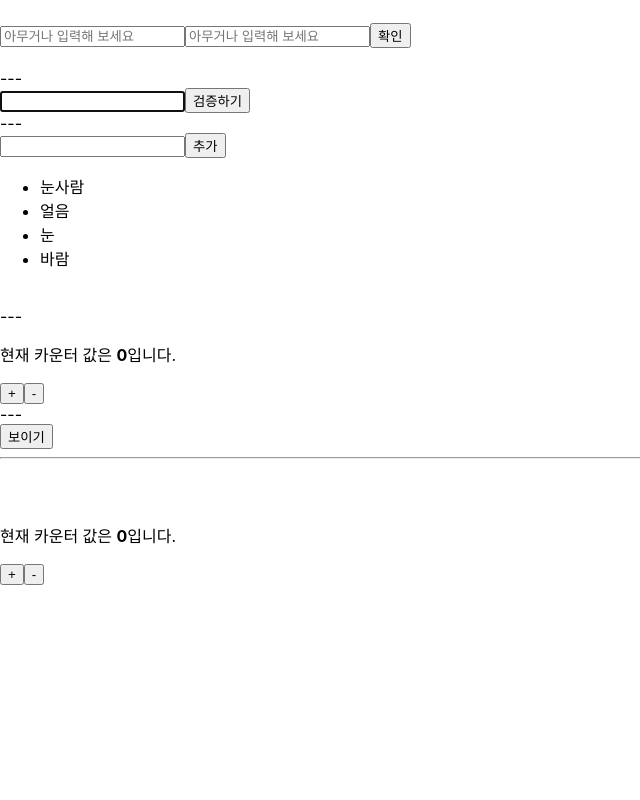
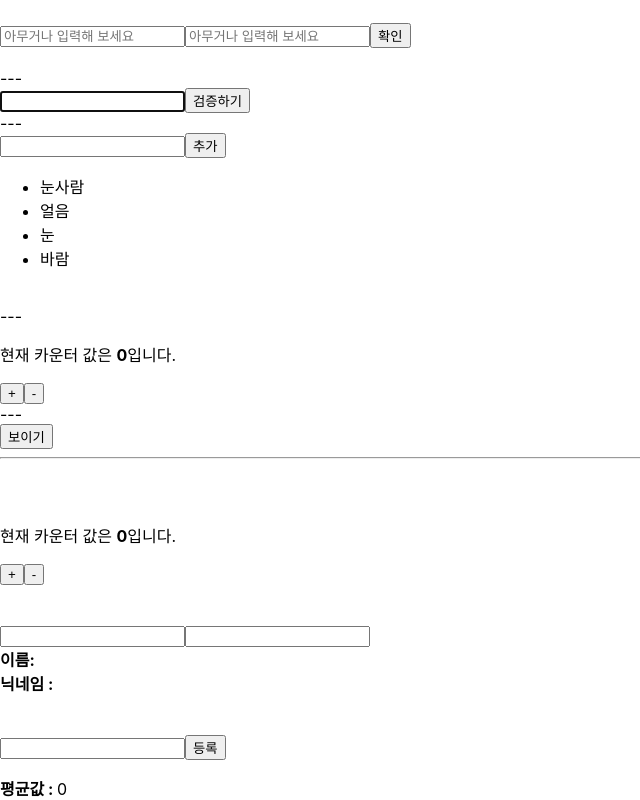
Before and after one commit to kqjatjr/ReactStudy, a React (Create React App) app: page / in a window 1280 px wide. Shown: the part 433-1233 px from the top of the page, without its empty margins (0-640 px from the left). Before the commit the page ends 1018 px from the top, so only its background shows below. Built offline with nearby package versions, Linux system fonts and the light colour scheme.

Commit message:
React Hooks

```diff
--- a/src/App.tsx
+++ b/src/App.tsx
@@ -8,6 +8,8 @@
 import Info from "./Components/Info";
 import { useState } from "react";
 import Counter3 from "./Components/Counter3";
+import Info2 from "./Components/Info2";
+import Average from "./Components/Average";
 
 function App() {
   const [visible, setVisible] = useState<boolean>(false);
@@ -50,6 +52,12 @@
       <br />
       <br />
       <Counter3 />
+      <br />
+      <br />
+      <Info2 />
+      <br />
+      <br />
+      <Average />
     </div>
   );
 }
--- /dev/null
+++ b/src/Components/Average.tsx
@@ -0,0 +1,44 @@
+import React, { useCallback, useMemo, useRef, useState } from "react";
+
+const getAverage = (numbers: number[]) => {
+  console.log("평균값 계산중..");
+  if (numbers.length === 0) return 0;
+  const sum = numbers.reduce((a, b) => a + b);
+  return sum / numbers.length;
+};
+
+const Average = () => {
+  const [list, setList] = useState<number[]>([]);
+  const [number, setNumber] = useState<string>("");
+
+  const $inputEl = useRef<HTMLInputElement>(null);
+
+  const onChange = useCallback((e: React.ChangeEvent<HTMLInputElement>) => {
+    setNumber(e.target.value);
+  }, []); // 컴포넌트가 처음 랜더링될때만 함수생성
+
+  const onInsert = useCallback(() => {
+    setList((prevList) => prevList.concat(parseInt(number)));
+    setNumber("");
+    if ($inputEl.current !== null) $inputEl.current.focus();
+  }, [number, list]); // 리스트 혹은 넘버가 바뀌었을때만 함수 생성
+
+  const avg = useMemo(() => getAverage(list), [list]);
+
+  return (
+    <div>
+      <input value={number} onChange={onChange} ref={$inputEl} />
+      <button onClick={onInsert}>등록</button>
+      <ul>
+        {list.map((value, index) => (
+          <li key={index}>{value}</li>
+        ))}
+      </ul>
+      <div>
+        <b>평균값 : </b> {avg}
+      </div>
+    </div>
+  );
+};
+
+export default Average;
--- a/src/Components/Info2.tsx
+++ b/src/Components/Info2.tsx
@@ -3,6 +3,11 @@
 type DemoType = {
   name: string;
   nickname: string;
+};
+
+type Action = {
+  name: string;
+  value: string;
 };
 
 const nameReducer = (state: DemoType, action: Action) => {
```
